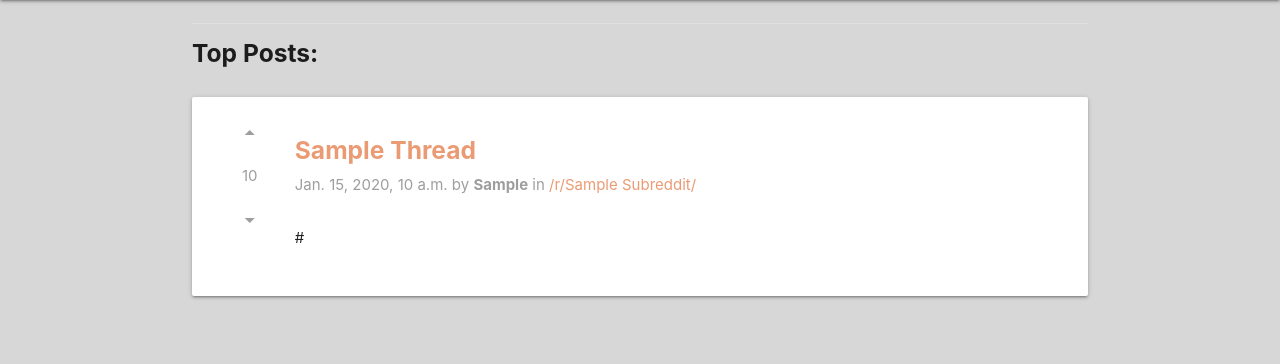
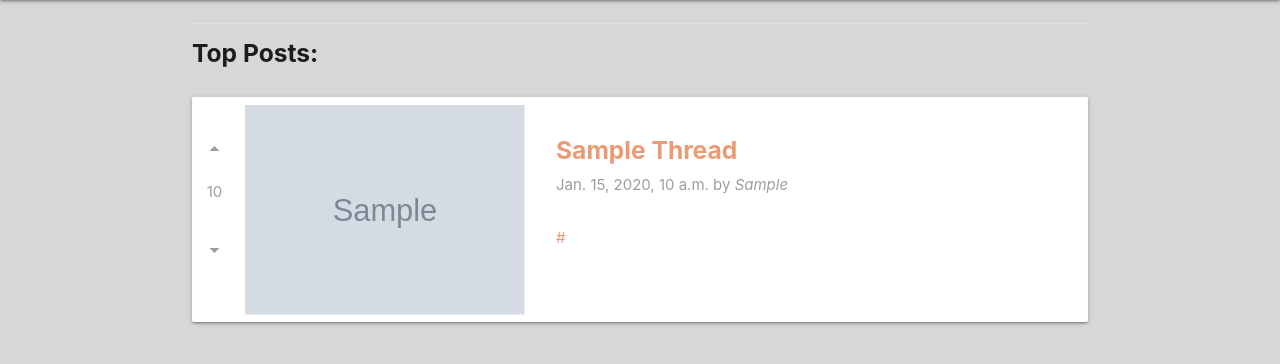
Before and after one commit to jakerjohnson94/reddit-clone, a Django app: page / in a window 1280 px wide. Shown: the part 64-428 px from the top of the page. Run offline with Django 3.2, Linux system fonts and the light colour scheme; tables that the repository leaves empty hold one stand-in row (values such as "Sample post"); grey boxes marked "Sample" are stand-in pictures.

Commit message:
snapshots work with styling

```diff
--- a/Thread/templates/thread_card.html
+++ b/Thread/templates/thread_card.html
@@ -1,31 +1,30 @@
-<div class="card">
-  <div class="card-content">
-    <div class="row">
-      <div class="col">
+<div class="card horizontal">
+  <div class="card-image center center-align valign-wrapper vote-wrapper">
     {% include 'thread_vote_arrows.html' %}
   </div>
 
-      <div class="col">
-        <h5>
-          <a href="{% url 'threaddetail' thread.id %}"> {{ thread.title | title }}</a>
-        </h5>
+  {% if thread.is_link_post %}
+  <div class="card-image valign-wrapper">
+    <img class="link-preview-img" src="{{ thread.link_preview_img.url }}" alt="URL Preview" />
+  </div>
 
+  {% endif %}
+
+  <div class="card-stacked">
+    <div class="card-content">
+      <h5><a href="{% url 'threaddetail' thread.id %}"> {{ thread.title | title }}</a></h5>
       <p class="grey-text">
-          {{ thread.created_at }}
-          by <b>{{ thread.sender.user.username | title }}</b> in
-          <a href="{% url 'subreddit' thread.subreddit.name %}">
-            /r/{{ thread.subreddit.name | title }}/
-          </a>
+        {{ thread.created_at }} by <em>{{ thread.sender.user.username | title }}</em>
       </p>
       <p class="card-body">
         {% if thread.is_link_post %}
-          {{ thread.link | truncatechars:20 }}
+        <a href="{{ thread.link }}">{{ thread.link }}</a>
+
         {% else %}
-          {{ thread.body | truncatechars:50 }}
-
+        {{ thread.body }}
         {% endif %}
       </p>
     </div>
+
   </div>
 </div>
-</div>
--- a/Thread/templates/thread_detail.html
+++ b/Thread/templates/thread_detail.html
@@ -2,9 +2,14 @@
   <div class="card-image center center-align valign-wrapper vote-wrapper">
     {% include 'thread_vote_arrows.html' %}
   </div>
+
+  {% if thread.is_link_post %}
+
   <div class="card-image valign-wrapper">
     <img class="link-preview-img" src="{{ thread.link_preview_img.url }}" alt="URL Preview" />
   </div>
+  {% endif %}
+
   <div class="card-stacked">
     <div class="card-content">
       <h5>{{ thread.title | title }}</h5>
--- a/redditclone/helpers.py
+++ b/redditclone/helpers.py
@@ -28,7 +28,10 @@ def get_url_link_thumbnail(post, url):
     driver = webdriver.PhantomJS()
     driver.set_window_size(100, 100)  # set the window size that you need
     driver.get(url)
-    name = url.split("/")[-2]
+    if "www" in url.split(".")[0]:
+        name = url.split(".")[1]
+    else:
+        name = url.split(".")[0]
     img_path = f"{MEDIA_ROOT}/{name}.png"
     driver.save_screenshot(img_path)
     post.link_preview_img = f"{name}.png"
--- a/redditclone/static/index.css
+++ b/redditclone/static/index.css
@@ -37,6 +37,7 @@ a {
   font-size: 18 !important;
 }
 .link-preview-img {
+  padding: 0.5em !important;
   height: 15em !important;
   width: 100%;
 }
```
Lines whose indentation alone changed are shown as unchanged.
